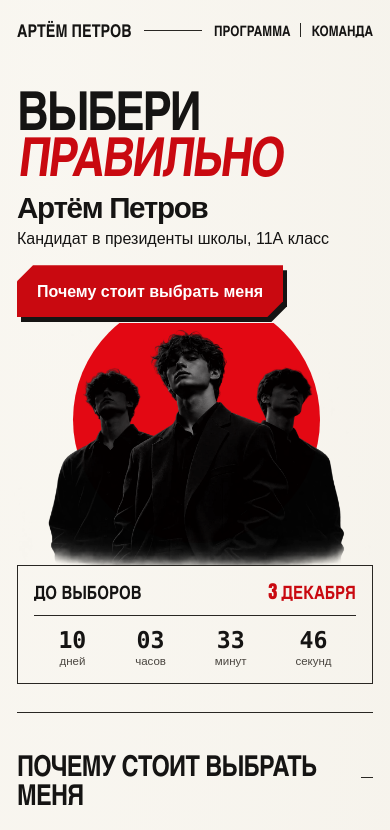
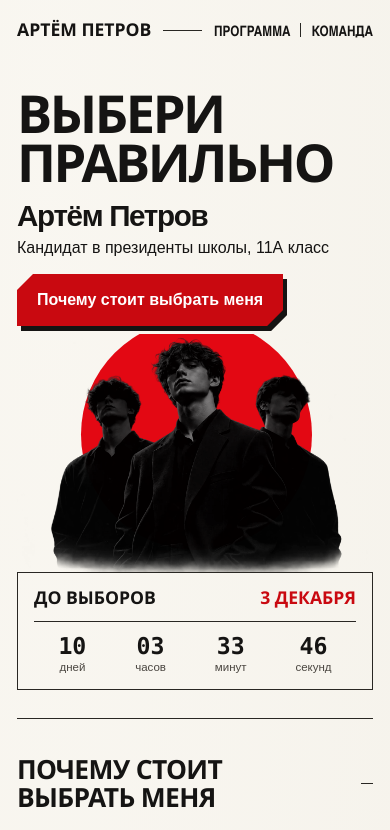
Before and after one commit to aniuditory73/president, a plain HTML site: page dist/index.html in a window 390 px wide. Shown: the top 830 px of the page. Drawn offline with Linux system fonts and the light colour scheme.

Commit message:
Update Site source

```diff
--- a/dist/campaign.css
+++ b/dist/campaign.css
@@ -6,6 +6,7 @@
   --red: #c90910;
   --line: #292723;
   --display: Impact, "Arial Narrow", "Franklin Gothic Demi Cond", "Arial Black", sans-serif;
+  --heading: "Segoe UI Variable", "Aptos", "Segoe UI", Arial, sans-serif;
   font-family: Arial, sans-serif;
   scroll-behavior: smooth;
 }
@@ -30,18 +31,17 @@ p, h1, h2, h3 { margin: 0; }
 .topbar nav { order: 2; display: flex; align-items: center; gap: clamp(14px, 3vw, 35px); }
 .topbar nav a + a { border-left: 1px solid var(--line); padding-left: clamp(14px, 3vw, 35px); }
 .wordmark, .topbar nav a { font: 900 clamp(.9rem, 2vw, 1.4rem)/1 var(--display); text-transform: uppercase; }
-.wordmark { font-size: clamp(1.1rem, 2.65vw, 2rem); }
+.wordmark { font-family: var(--heading); font-weight: 700; font-size: clamp(1.1rem, 2.65vw, 2rem); }
 .topbar a:hover { color: var(--red); }
-.hero { display: grid; position: relative; isolation: isolate; min-height: clamp(475px, 54vw, 735px); align-items: center; }
-.hero-copy { z-index: 2; position: relative; padding: clamp(25px, 4.4vw, 62px) 0 clamp(38px, 6.5vw, 92px); }
-.hero h1 { font: 900 clamp(4rem, 10.7vw, 9.5rem)/.86 var(--display); letter-spacing: -.04em; text-transform: uppercase; }
+.hero { display: grid; grid-template-columns: minmax(0, 1.12fr) minmax(0, 1fr); gap: clamp(14px, 2.5vw, 36px); min-height: clamp(475px, 54vw, 735px); align-items: center; }
+.hero-copy { container-type: inline-size; padding: clamp(25px, 4.4vw, 62px) 0 clamp(38px, 6.5vw, 92px); }
+.hero h1 { font: 700 clamp(2rem, 14.7cqi, 7rem)/.94 var(--heading); letter-spacing: -.046em; text-transform: uppercase; }
 .hero h1 span { display: block; }
-.hero h1 .accent { transform: skewX(-7deg); transform-origin: left bottom; }
-.candidate-name { font-weight: 850; font-size: clamp(1.85rem, 4.4vw, 4rem); letter-spacing: -.045em; line-height: 1; margin-top: 24px; }
+.candidate-name { font-weight: 700; font-size: clamp(1.85rem, 4.4vw, 4rem); letter-spacing: -.045em; line-height: 1; margin-top: 24px; }
 .candidate-role { font-size: clamp(1rem, 1.8vw, 1.3rem); margin: 10px 0 clamp(26px, 4vw, 46px); }
-.hero-visual { position: absolute; inset: 0 -4% 0 32%; overflow: hidden; pointer-events: none; }
-.hero-visual::before { content: ""; position: absolute; width: min(66%, 625px); aspect-ratio: 1; top: 2%; right: 11%; border-radius: 50%; background: #e30813; }
-.hero-visual img { position: absolute; right: -4%; bottom: -1%; width: 107%; height: auto; max-height: 98%; object-fit: contain; object-position: bottom right; filter: grayscale(1) contrast(1.05) brightness(1.14); }
+.hero-visual { position: relative; align-self: stretch; overflow: hidden; pointer-events: none; }
+.hero-visual::before { content: ""; position: absolute; width: 80%; aspect-ratio: 1; bottom: 13%; right: 7%; border-radius: 50%; background: #e30813; }
+.hero-visual img { position: absolute; inset: 0; width: 100%; height: 100%; object-fit: contain; object-position: center bottom; filter: grayscale(1) contrast(1.05) brightness(1.14); }
 .action {
   --shape: polygon(16px 0, 100% 0, 100% calc(100% - 16px), calc(100% - 16px) 100%, 0 100%, 0 16px);
   display: inline-flex; position: relative; isolation: isolate; align-items: center; justify-content: center;
@@ -54,7 +54,7 @@ p, h1, h2, h3 { margin: 0; }
 .action[href]:hover::after { background: #a70008; }
 .election { display: flex; justify-content: space-around; align-items: center; gap: 24px; min-height: 104px; padding: 18px clamp(18px, 4vw, 42px); border: 1px solid var(--line); }
 .election-info { display: flex; align-items: center; gap: clamp(14px, 3vw, 36px); text-transform: uppercase; }
-.election-label, .election-date, .election-status { font: 900 clamp(1.15rem, 3vw, 2.2rem)/1 var(--display); }
+.election-label, .election-date, .election-status { font: 700 clamp(1.1rem, 2.7vw, 2rem)/1 var(--heading); }
 .election-date, .election-status { color: var(--red); white-space: nowrap; }
 .clock { display: flex; align-items: baseline; margin-left: 8px; padding-left: clamp(16px, 3vw, 45px); border-left: 1px solid var(--line); }
 .clock span { display: grid; position: relative; gap: 3px; min-width: 2ch; text-align: center; }
@@ -64,10 +64,10 @@ p, h1, h2, h3 { margin: 0; }
 .clock small { color: var(--muted); font-size: .72rem; }
 .section { border-top: 1px solid var(--line); padding: clamp(36px, 5.4vw, 74px) 0; scroll-margin-top: 12px; }
 #reasons { margin-top: clamp(28px, 4.5vw, 62px); }
-h2 { font: 900 clamp(1.8rem, 4.3vw, 3.8rem)/1.02 var(--display); letter-spacing: -.025em; text-transform: uppercase; }
+h2 { font: 650 clamp(1.65rem, 3.6vw, 3.2rem)/1.08 var(--heading); letter-spacing: -.025em; text-transform: uppercase; }
 .section > h2 { display: flex; align-items: center; gap: 22px; margin-bottom: clamp(21px, 3.5vw, 38px); }
 .section > h2::after { content: ""; flex: 1; min-width: 12px; height: 1px; background: var(--line); }
-h3, summary { font: 900 clamp(1.25rem, 2.8vw, 2.3rem)/1.12 var(--display); }
+h3, summary { font: 650 clamp(1.15rem, 2.35vw, 2.05rem)/1.17 var(--heading); }
 .grid { display: grid; grid-template-columns: repeat(2, minmax(0, 1fr)); gap: clamp(14px, 2.4vw, 26px); }
 .panel { border: 1px solid var(--line); padding: clamp(20px, 3vw, 38px); }
 .initiative { min-height: clamp(147px, 17vw, 230px); background: #fbf9f450; }
@@ -93,23 +93,19 @@ h3, summary { font: 900 clamp(1.25rem, 2.8vw, 2.3rem)/1.12 var(--display); }
 .idea-controls .section-note { margin: 13px 0 0; font-size: .85rem; }
 @media (hover:hover) { .reason:not([open]):hover { min-height: clamp(160px, 17.5vw, 230px); border-color: var(--red); } }
 @media (max-width: 850px) {
-  .hero { min-height: 500px; align-items: start; }
-  .hero h1 { font-size: clamp(3.5rem, 12vw, 7.8rem); }
-  .hero-visual { inset: 13% -5% 0 29%; }
-  .hero-visual::before { top: auto; bottom: 14%; }
-  .candidate-role { max-width: min(40vw, 17rem); }
   .reason { flex-basis: 78%; }
+}
+@media (max-width: 720px) {
+  .hero { grid-template-columns: minmax(0, 1fr); gap: 8px; min-height: 0; }
+  .hero-copy { padding: 28px 0 0; }
+  .hero h1 { font-size: clamp(2rem, 14.7cqi, 5.25rem); }
+  .hero-visual { height: clamp(186px, 61vw, 385px); }
+  .hero-visual::before { width: min(65%, 340px); right: 17%; bottom: 9%; }
 }
 @media (max-width: 580px) {
   .topbar { min-height: 60px; gap: 12px; }
   .topbar nav { gap: 10px; }
   .topbar nav a + a { padding-left: 10px; }
-  .hero { min-height: 0; }
-  .hero-copy { padding: 25px 0 0; }
-  .hero h1 { font-size: clamp(2.75rem, 13.8vw, 5rem); }
-  .hero-visual { position: relative; inset: auto; height: clamp(198px, 62vw, 360px); margin: 6px -12px 0; }
-  .hero-visual::before { width: min(65%, 260px); right: 17%; bottom: 9%; }
-  .hero-visual img { width: 100%; height: 100%; max-height: none; right: 0; object-position: bottom center; }
   .candidate-name { margin-top: 15px; }
   .candidate-role { max-width: none; margin: 8px 0 17px; }
   .election { flex-wrap: wrap; justify-content: flex-start; gap: 15px; padding: 16px; }
@@ -123,4 +119,5 @@ h3, summary { font: 900 clamp(1.25rem, 2.8vw, 2.3rem)/1.12 var(--display); }
   .idea-controls { padding: 14px 0 0; border-left: 0; border-top: 1px solid var(--line); }
   .ideas { grid-template-columns: 1fr; }
 }
+@media (max-width: 360px) { .program-grid { grid-template-columns: 1fr; } }
 @media (prefers-reduced-motion: reduce) { :root { scroll-behavior: auto; } .reason { transition: none; } }
--- a/dist/index.html
+++ b/dist/index.html
@@ -18,7 +18,7 @@
 <main id="top">
   <section class="hero" aria-labelledby="slogan">
     <div class="hero-copy">
-      <h1 id="slogan"><span>Выбери</span><span class="accent">правильно</span></h1>
+      <h1 id="slogan"><span>Выбери</span><span>правильно</span></h1>
       <p class="candidate-name">Артём Петров</p>
       <p class="candidate-role">Кандидат в президенты школы, 11А класс</p>
       <a class="action" href="#reasons"><span>Почему стоит выбрать меня</span></a>
```
